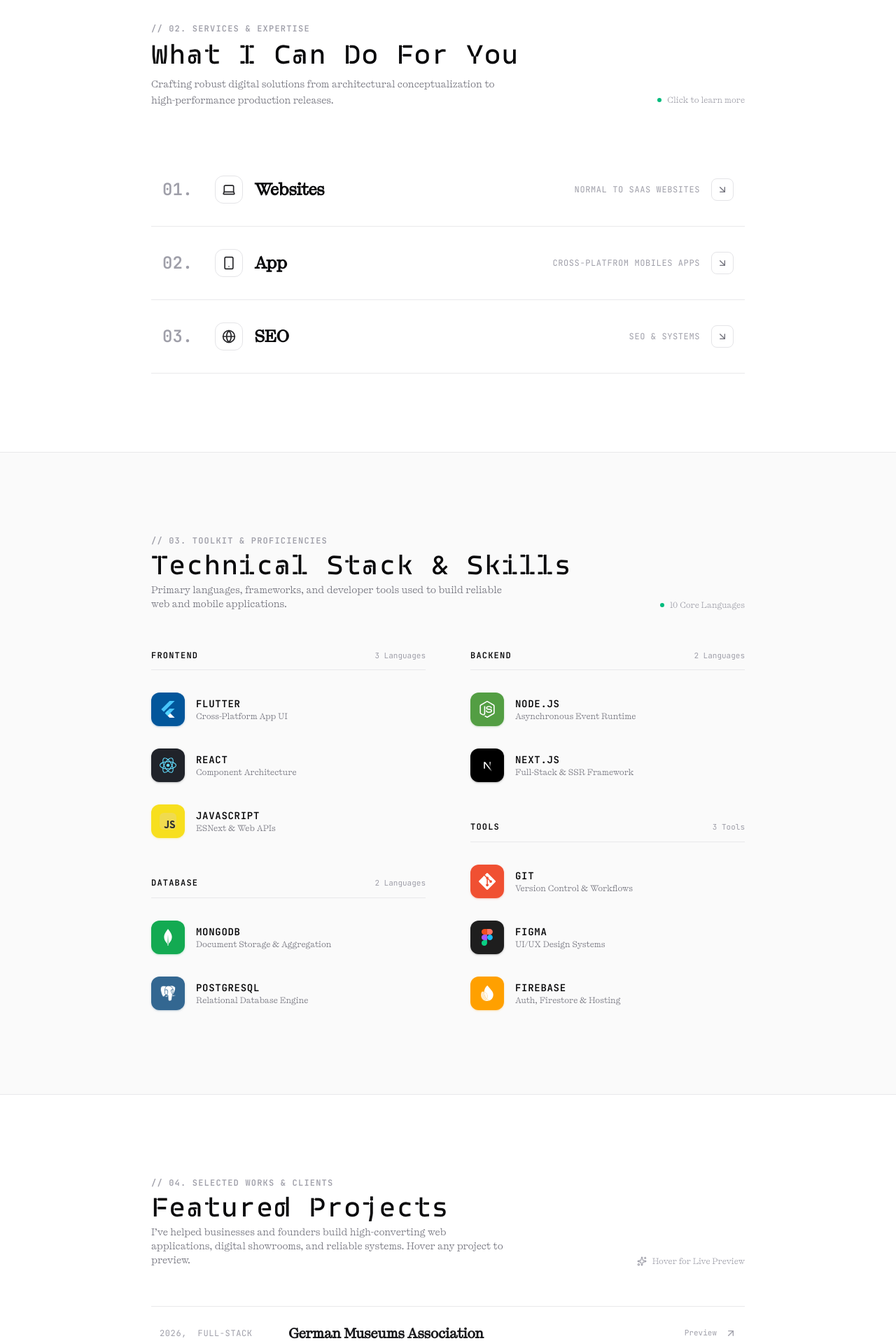
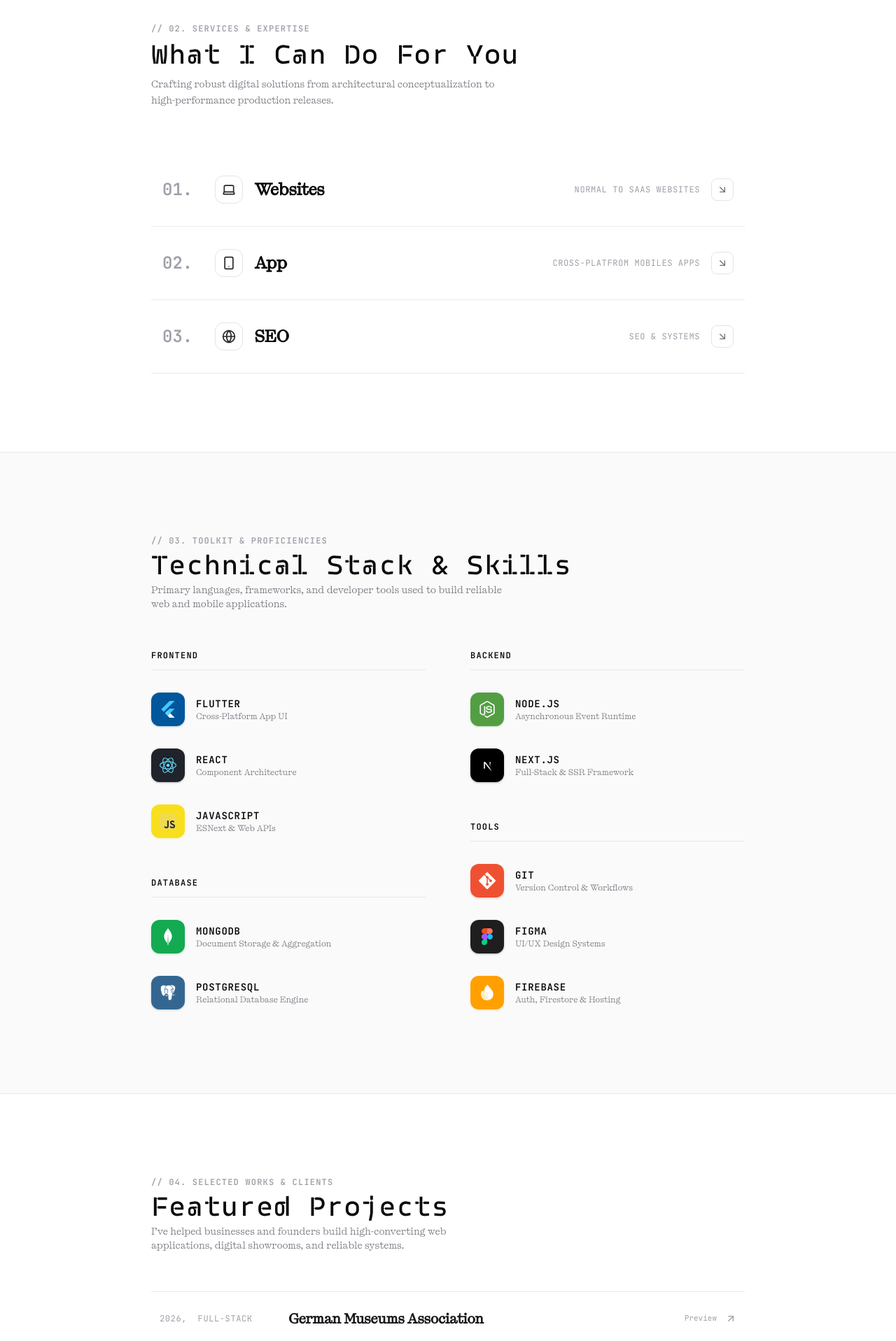
Before and after one commit to manishcodes-dot/manish-portfolio-., a React (Vite) app: page / in a window 1280 px wide. Shown: the part 880-2797 px from the top of the page at 70% size. Built offline with nearby package versions, Linux system fonts and the light colour scheme.

Commit message:
feat: add new portfolio components including work experience, services, tech stack, and profile sections

```diff
--- a/src/components/CleanPortfolio.tsx
+++ b/src/components/CleanPortfolio.tsx
@@ -260,12 +260,7 @@ export const CleanPortfolio: React.FC<CleanPortfolioProps> = ({
           </div>
         </div>
 
-        {/* Center Hero Title */}
-        <div className="relative z-10 w-full max-w-3xl flex flex-col items-center text-center">
-          <h1 className="text-6xl sm:text-7xl md:text-8xl lg:text-9xl font-black tracking-tighter text-zinc-950 select-none drop-shadow-xs">
-            Manish
-          </h1>
-        </div>
+
 
         {/* Subtle scroll down indicator */}
         <a
--- a/src/components/GrigolettiProjectsSection.tsx
+++ b/src/components/GrigolettiProjectsSection.tsx
@@ -1,5 +1,5 @@
 import React, { useState } from 'react';
-import { ArrowUpRight, Github, ExternalLink, Layers, Sparkles } from 'lucide-react';
+import { ArrowUpRight, Github, ExternalLink, Layers } from 'lucide-react';
 import { Project } from '../types';
 import { PROJECTS } from '../data/portfolioData';
 
@@ -116,13 +116,8 @@ export const GrigolettiProjectsSection: React.FC<GrigolettiProjectsSectionProps>
               Featured Projects
             </h2>
             <p className="text-sm text-zinc-500 mt-1.5 max-w-lg font-kyoto">
-              I’ve helped businesses and founders build high-converting web applications, digital showrooms, and reliable systems. Hover any project to preview.
+              I’ve helped businesses and founders build high-converting web applications, digital showrooms, and reliable systems.
             </p>
-          </div>
-
-          <div className="hidden sm:flex items-center gap-2 font-mono text-xs text-zinc-400">
-            <Sparkles className="w-3.5 h-3.5 text-zinc-400" />
-            <span>Hover for Live Preview</span>
           </div>
         </div>
 
--- a/src/components/GrigolettiServicesSection.tsx
+++ b/src/components/GrigolettiServicesSection.tsx
@@ -63,11 +63,23 @@ const SERVICES_DATA: ServiceItem[] = [
 ];
 
 export const GrigolettiServicesSection: React.FC = () => {
-  // Accordion state: only one open at a time. Default state is closed (null)
+  // Pure hover accordion state for desktop, tap toggle for mobile
   const [openIndex, setOpenIndex] = useState<number | null>(null);
 
   const toggleDropdown = (index: number) => {
-    setOpenIndex(prevIndex => (prevIndex === index ? null : index));
+    setOpenIndex(prev => (prev === index ? null : index));
+  };
+
+  const handleMouseEnter = (index: number) => {
+    if (window.matchMedia('(hover: hover)').matches) {
+      setOpenIndex(index);
+    }
+  };
+
+  const handleMouseLeave = () => {
+    if (window.matchMedia('(hover: hover)').matches) {
+      setOpenIndex(null);
+    }
   };
 
   return (
@@ -77,7 +89,7 @@ export const GrigolettiServicesSection: React.FC = () => {
     >
       <div className="max-w-4xl mx-auto px-4 sm:px-6">
 
-        {/* Section Header matching Jeff Milanes / CleanPortfolio format */}
+        {/* Section Header */}
         <div className="flex flex-col sm:flex-row sm:items-end justify-between gap-6 mb-16">
           <div>
             <span className="block text-xs font-mono uppercase tracking-widest text-zinc-400 font-semibold mb-2">
@@ -90,14 +102,9 @@ export const GrigolettiServicesSection: React.FC = () => {
               Crafting robust digital solutions from architectural conceptualization to high-performance production releases.
             </p>
           </div>
-
-          <div className="hidden sm:flex items-center gap-2 font-mono text-xs text-zinc-400 mb-1">
-            <span className="w-1.5 h-1.5 rounded-full bg-emerald-500 animate-pulse" />
-            <span>Click to learn more</span>
-          </div>
         </div>
 
-        {/* Accordion List Styled in Clean Portfolio Aesthetic */}
+        {/* Accordion List */}
         <div className="divide-y divide-zinc-200/80 border-b border-zinc-200/80">
           {SERVICES_DATA.map((service, index) => {
             const isOpen = openIndex === index;
@@ -106,9 +113,11 @@ export const GrigolettiServicesSection: React.FC = () => {
             return (
               <div
                 key={service.number}
+                onMouseEnter={() => handleMouseEnter(index)}
+                onMouseLeave={handleMouseLeave}
                 className={`transition-colors duration-200 ${isOpen ? 'bg-zinc-50/50' : 'hover:bg-zinc-50/30'}`}
               >
-                {/* Clickable Header Row */}
+                {/* Header Row */}
                 <button
                   type="button"
                   onClick={() => toggleDropdown(index)}
--- a/src/components/TechStackShowcase.tsx
+++ b/src/components/TechStackShowcase.tsx
@@ -145,11 +145,6 @@ export const TechStackShowcase: React.FC = () => {
               Primary languages, frameworks, and developer tools used to build reliable web and mobile applications.
             </p>
           </div>
-
-          <div className="hidden sm:flex items-center gap-2 font-mono text-xs text-zinc-400">
-            <span className="w-1.5 h-1.5 rounded-full bg-emerald-500 animate-pulse" />
-            <span>10 Core Languages</span>
-          </div>
         </div>
 
         {/* 2-Column Responsive Layout matching the exact structure from the reference image, dressed in the site's clean design system */}
@@ -164,9 +159,6 @@ export const TechStackShowcase: React.FC = () => {
                 <h3 className="font-mono text-xs uppercase tracking-widest font-bold text-zinc-950">
                   FRONTEND
                 </h3>
-                <span className="text-[11px] font-mono text-zinc-400">
-                  {FRONTEND_TECHS.length} Languages
-                </span>
               </div>
 
               <div className="space-y-4">
@@ -207,9 +199,6 @@ export const TechStackShowcase: React.FC = () => {
                 <h3 className="font-mono text-xs uppercase tracking-widest font-bold text-zinc-950">
                   DATABASE
                 </h3>
-                <span className="text-[11px] font-mono text-zinc-400">
-                  {DATABASE_TECHS.length} Languages
-                </span>
               </div>
 
               <div className="space-y-4">
@@ -253,9 +242,6 @@ export const TechStackShowcase: React.FC = () => {
                 <h3 className="font-mono text-xs uppercase tracking-widest font-bold text-zinc-950">
                   BACKEND
                 </h3>
-                <span className="text-[11px] font-mono text-zinc-400">
-                  {BACKEND_TECHS.length} Languages
-                </span>
               </div>
 
               <div className="space-y-4">
@@ -294,9 +280,6 @@ export const TechStackShowcase: React.FC = () => {
                 <h3 className="font-mono text-xs uppercase tracking-widest font-bold text-zinc-950">
                   TOOLS
                 </h3>
-                <span className="text-[11px] font-mono text-zinc-400">
-                  {TOOLS_TECHS.length} Tools
-                </span>
               </div>
 
               <div className="space-y-4">
--- a/src/components/WorkExperienceSection.tsx
+++ b/src/components/WorkExperienceSection.tsx
@@ -7,7 +7,7 @@ interface WorkExperienceItem {
   startDate: string;
   endDate: string;
   statusBadge?: string;
-  description: string;
+  description: React.ReactNode;
   logoSrc: string;
   tileBg: string;
   technologies?: string[];
@@ -21,10 +21,19 @@ const WORK_EXPERIENCES: WorkExperienceItem[] = [
     startDate: 'NOV 2021',
     endDate: 'GRADUATED',
     statusBadge: 'GRADUATED',
-    description: 'At Informatics College, I graduated with a degree in Computer Science & Information Technology, focusing on software engineering, web application architecture, algorithms, and modern frontend development.',
+    description: (
+      <>
+        At Informatics College, I graduated with a degree in{' '}
+        <span className="underline decoration-zinc-400 underline-offset-4 text-zinc-900 font-medium">Computer Science</span>{' '}
+        &amp; Information Technology, focusing on{' '}
+        <span className="underline decoration-zinc-400 underline-offset-4 text-zinc-900 font-medium">Software Engineering</span>,{' '}
+        <span className="underline decoration-zinc-400 underline-offset-4 text-zinc-900 font-medium">Web Development</span>,{' '}
+        <span className="underline decoration-zinc-400 underline-offset-4 text-zinc-900 font-medium">Web Architecture</span>, and{' '}
+        <span className="underline decoration-zinc-400 underline-offset-4 text-zinc-900 font-medium">Database Systems</span>.
+      </>
+    ),
     logoSrc: '/assets/img/informaticse imgsvg.svg',
-    tileBg: 'bg-white border border-zinc-200 text-zinc-950 shadow-sm',
-    technologies: ['Computer Science', 'Software Engineering', 'Web Development', 'Web Architecture', 'Database Systems']
+    tileBg: 'bg-white border border-zinc-200 text-zinc-950 shadow-sm'
   },
   {
     id: 'fishtail-infosolutions',
@@ -33,10 +42,18 @@ const WORK_EXPERIENCES: WorkExperienceItem[] = [
     startDate: 'MAR 2023',
     endDate: 'PRESENT',
     statusBadge: 'PRESENT',
-    description: 'At Fishtail Infosolutions, my role involves analyzing search engine performance, performing technical SEO audits, conducting keyword research, and crafting engaging technical copy and content strategies to maximize organic search visibility and user conversion.',
+    description: (
+      <>
+        At Fishtail Infosolutions, my role involves analyzing{' '}
+        <span className="underline decoration-zinc-400 underline-offset-4 text-zinc-900 font-medium">Search Engine Performance</span>, performing{' '}
+        <span className="underline decoration-zinc-400 underline-offset-4 text-zinc-900 font-medium">Technical SEO Audits</span>, conducting{' '}
+        <span className="underline decoration-zinc-400 underline-offset-4 text-zinc-900 font-medium">Keyword Research</span>, and crafting engaging{' '}
+        <span className="underline decoration-zinc-400 underline-offset-4 text-zinc-900 font-medium">Copywriting</span> &amp;{' '}
+        <span className="underline decoration-zinc-400 underline-offset-4 text-zinc-900 font-medium">Content Strategy</span> to maximize organic search visibility and user conversion.
+      </>
+    ),
     logoSrc: '/assets/img/fishtail-logo.png',
-    tileBg: 'bg-[#18181b] text-white shadow-sm shadow-black/15',
-    technologies: ['SEO Analysis', 'Copywriting', 'Technical Writing', 'Content Strategy', 'Keyword Research', 'Search Analytics']
+    tileBg: 'bg-[#18181b] text-white shadow-sm shadow-black/15'
   }
 ];
 
@@ -60,11 +77,6 @@ export const WorkExperienceSection: React.FC = () => {
             <p className="text-sm text-zinc-500 mt-1.5 max-w-lg font-kyoto">
               Engineering track record, SEO analysis &amp; copywriting experience, and academic graduation background.
             </p>
-          </div>
-
-          <div className="hidden sm:flex items-center gap-2 font-mono text-xs text-zinc-400">
-            <span className="w-1.5 h-1.5 rounded-full bg-emerald-500" />
-            <span>2 Track Records</span>
           </div>
         </div>
 
@@ -99,22 +111,20 @@ export const WorkExperienceSection: React.FC = () => {
                       <h3 className="text-base sm:text-lg font-bold text-zinc-950 tracking-tight">
                         {exp.company}
                       </h3>
-                      {exp.statusBadge && (
-                        <span className="px-2 py-0.5 rounded-full text-[10px] font-mono font-bold bg-emerald-50 text-emerald-600 shrink-0">
-                          {exp.statusBadge}
+                      <div className="flex items-center gap-2 shrink-0">
+                        <span className="font-mono text-xs text-zinc-400 tracking-wider">
+                          {exp.id === 'fishtail-infosolutions' ? 'MAR 2023 -' : exp.startDate}
                         </span>
-                      )}
+                        {exp.statusBadge && (
+                          <span className="px-2 py-0.5 rounded-full text-[10px] font-mono font-bold bg-emerald-50 text-emerald-600">
+                            {exp.statusBadge}
+                          </span>
+                        )}
+                      </div>
                     </div>
 
                     <div className="text-xs sm:text-sm font-medium text-zinc-700">
                       {exp.role}
-                    </div>
-
-                    {/* Dates */}
-                    <div className="font-mono text-[11px] text-zinc-400 tracking-wider flex items-center gap-1.5 pt-0.5">
-                      <span>{exp.startDate}</span>
-                      <span>-</span>
-                      <span className="text-emerald-600 font-semibold">{exp.endDate}</span>
                     </div>
                   </div>
 
```
